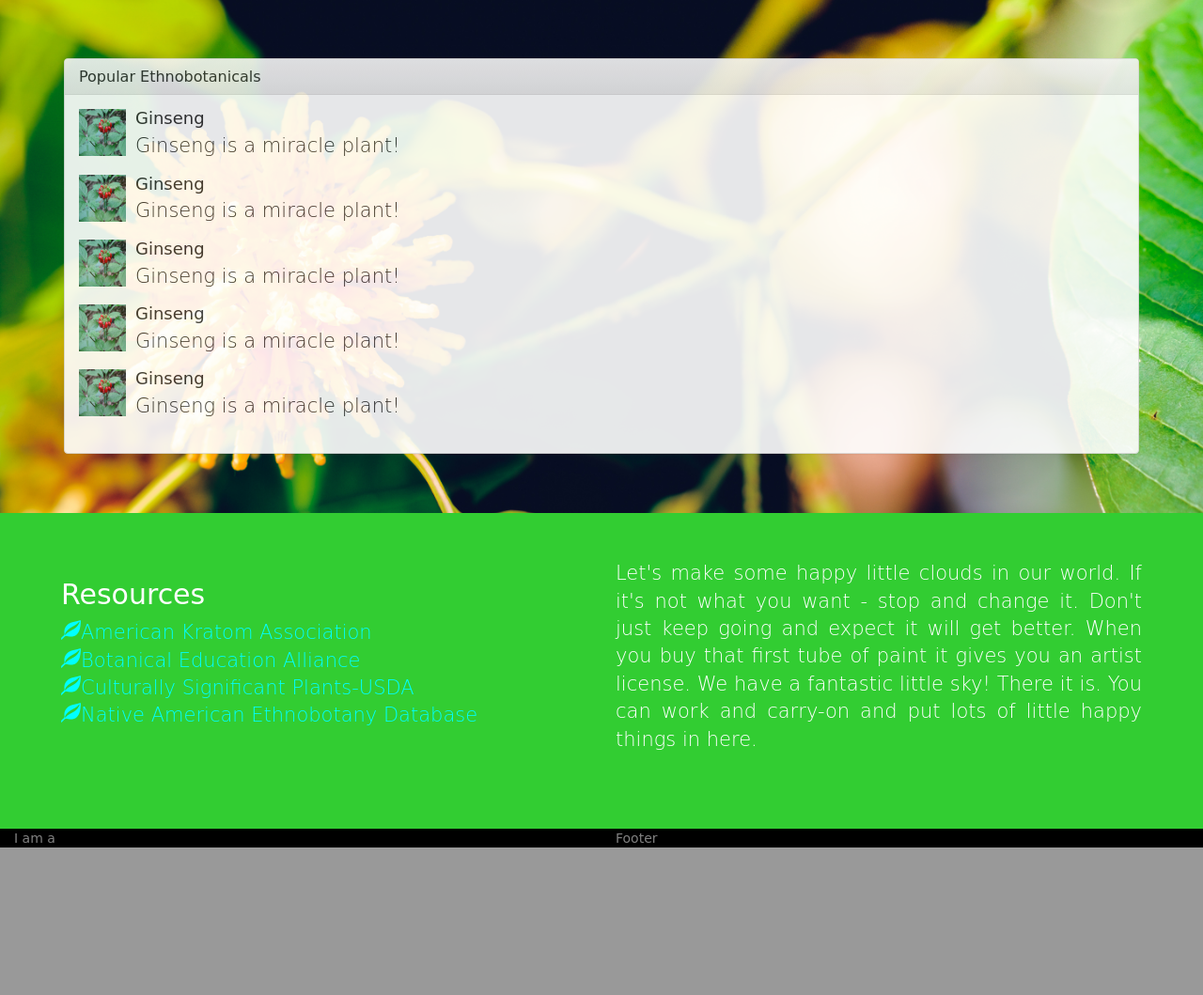
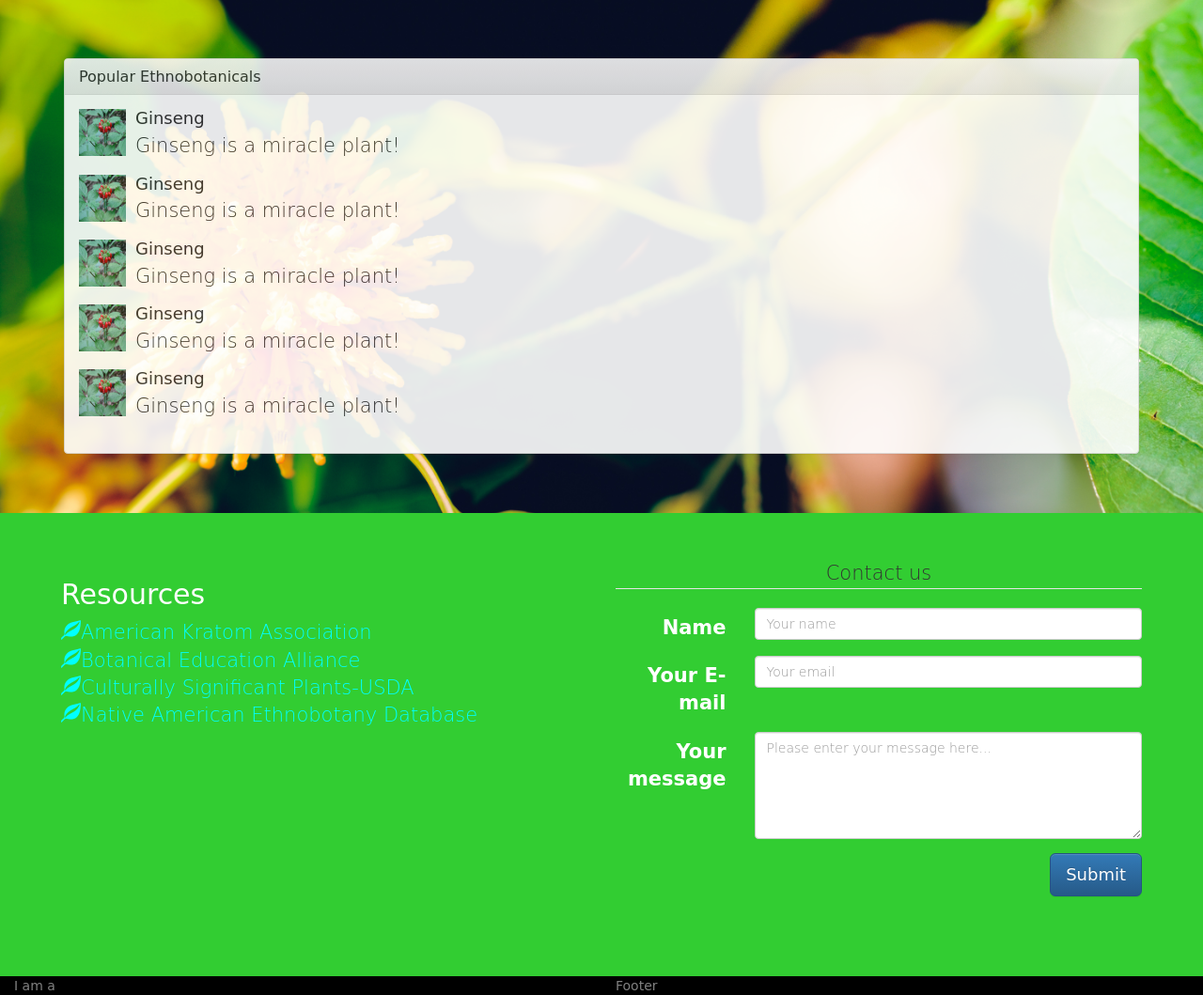
Before and after one commit to stevestonenm/stevestone-pwp, a PHP site: page / in a window 1280 px wide. Shown: the part 1140-2199 px from the top of the page at 94% size. Before the commit the page ends 2042 px from the top, so only its background shows below. Run offline with PHP 8.4, Linux system fonts and the light colour scheme; some libraries are stand-ins or nearby versions.

Commit message:
added contact form

```diff
--- a/public_html/index.php
+++ b/public_html/index.php
@@ -176,7 +176,42 @@
 							</a>
 						</div>
 						<div class="col-md-6 lead">
-							<p>Let's make some happy little clouds in our world. If it's not what you want - stop and change it. Don't just keep going and expect it will get better. When you buy that first tube of paint it gives you an artist license. We have a fantastic little sky! There it is. You can work and carry-on and put lots of little happy things in here.</p>
+							<form class="form-horizontal" action="" method="post">
+								<fieldset>
+									<legend class="text-center">Contact us</legend>
+
+									<!-- Name input-->
+									<div class="form-group">
+										<label class="col-md-3 control-label" for="name">Name</label>
+										<div class="col-md-9">
+											<input id="name" name="name" type="text" placeholder="Your name" class="form-control">
+										</div>
+									</div>
+
+									<!-- Email input-->
+									<div class="form-group">
+										<label class="col-md-3 control-label" for="email">Your E-mail</label>
+										<div class="col-md-9">
+											<input id="email" name="email" type="text" placeholder="Your email" class="form-control">
+										</div>
+									</div>
+
+									<!-- Message body -->
+									<div class="form-group">
+										<label class="col-md-3 control-label" for="message">Your message</label>
+										<div class="col-md-9">
+											<textarea class="form-control" id="message" name="message" placeholder="Please enter your message here..." rows="5"></textarea>
+										</div>
+									</div>
+
+									<!-- Form actions -->
+									<div class="form-group">
+										<div class="col-md-12 text-right">
+											<button type="submit" class="btn btn-primary btn-lg">Submit</button>
+										</div>
+									</div>
+								</fieldset>
+							</form>
 						</div>
 					</div>
 				</div>
```
